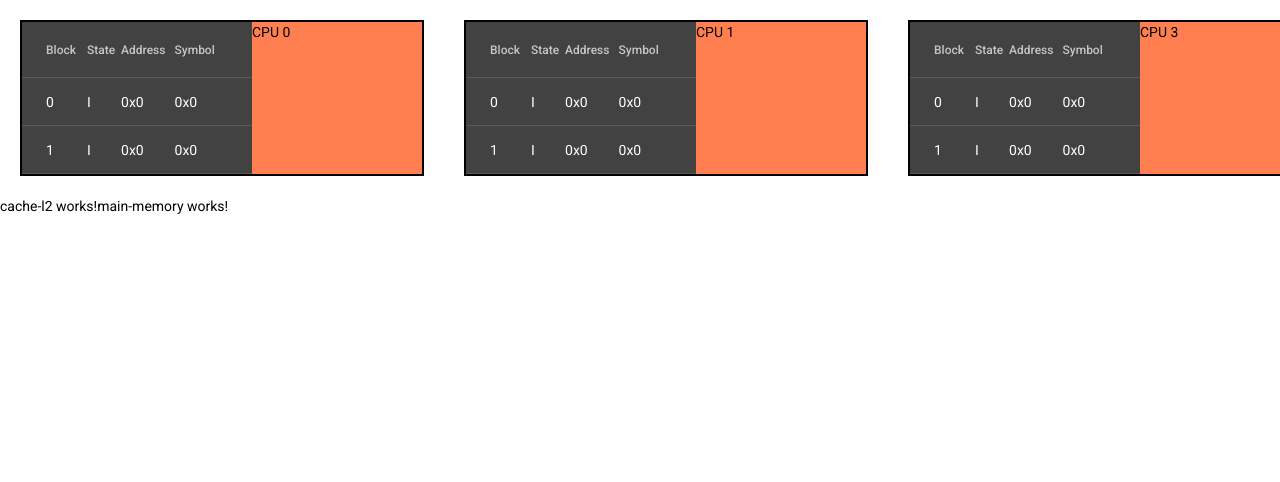
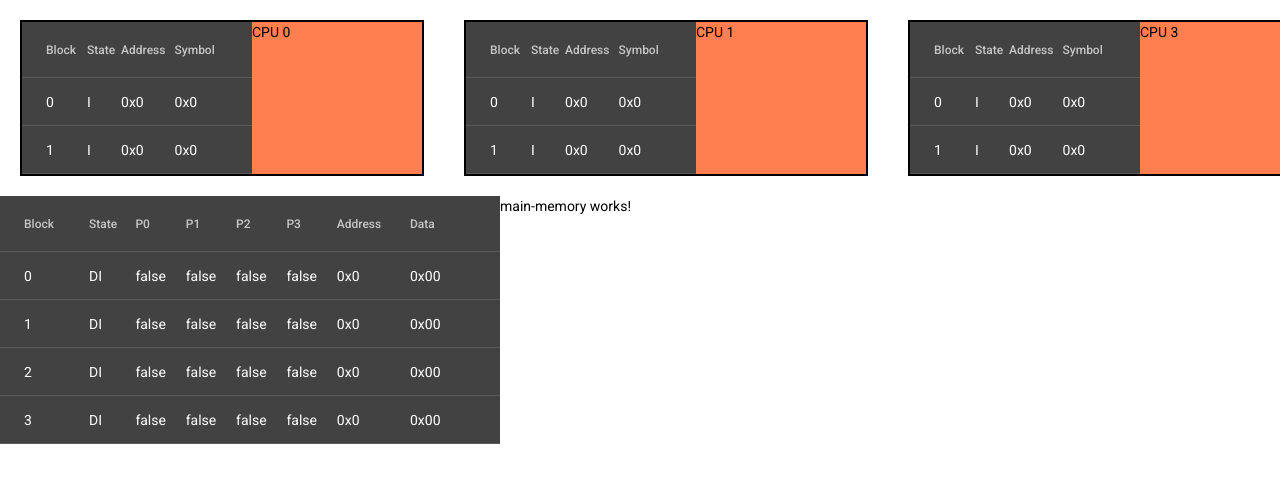
Before and after one commit to junavarro/cache-app, an Angular app: page / in a window 1280 px wide. Shown: the top 482 px of the page. Built offline with nearby package versions, Linux system fonts and the light colour scheme.

Commit message:
se agrega datos para l2

```diff
--- a/src/app/components/cache-l2/cache-l2.component.html
+++ b/src/app/components/cache-l2/cache-l2.component.html
@@ -1 +1,49 @@
-<p>cache-l2 works!</p>
+<table mat-table [dataSource]="source">
+
+    <!--- Note that these columns can be defined in any order.
+          The actual rendered columns are set as a property on the row definition" -->
+
+
+    <ng-container matColumnDef="blockId">
+        <th mat-header-cell *matHeaderCellDef> Block </th>
+        <td mat-cell *matCellDef="let element"> {{element.blockId}} </td>
+    </ng-container>
+
+
+    <ng-container matColumnDef="state">
+        <th mat-header-cell *matHeaderCellDef> State </th>
+        <td mat-cell *matCellDef="let element"> {{element.state}} </td>
+    </ng-container>
+
+    <ng-container matColumnDef="P0">
+        <th mat-header-cell *matHeaderCellDef> P0 </th>
+        <td mat-cell *matCellDef="let element"> {{element.P0 }} </td>
+    </ng-container>
+    <ng-container matColumnDef="P1">
+        <th mat-header-cell *matHeaderCellDef> P1 </th>
+        <td mat-cell *matCellDef="let element"> {{element.P1}} </td>
+    </ng-container>
+    <ng-container matColumnDef="P2">
+        <th mat-header-cell *matHeaderCellDef> P2 </th>
+        <td mat-cell *matCellDef="let element"> {{element.P2}} </td>
+    </ng-container>
+    <ng-container matColumnDef="P3">
+        <th mat-header-cell *matHeaderCellDef> P3 </th>
+        <td mat-cell *matCellDef="let element"> {{element.P3}} </td>
+    </ng-container>
+
+
+    <ng-container matColumnDef="address">
+        <th mat-header-cell *matHeaderCellDef> Address </th>
+        <td mat-cell *matCellDef="let element"> {{element.address}} </td>
+    </ng-container>
+
+
+    <ng-container matColumnDef="data">
+        <th mat-header-cell *matHeaderCellDef> Data </th>
+        <td mat-cell *matCellDef="let element"> {{element.data}} </td>
+    </ng-container>
+
+    <tr mat-header-row *matHeaderRowDef="displayedColumns"></tr>
+    <tr mat-row *matRowDef="let row; columns: displayedColumns;"></tr>
+</table>
--- a/src/app/components/cache-l2/cache-l2.component.scss
+++ b/src/app/components/cache-l2/cache-l2.component.scss
@@ -0,0 +1,3 @@
+table{
+    width: 500px;
+}
--- a/src/app/components/cache-l2/cache-l2.component.ts
+++ b/src/app/components/cache-l2/cache-l2.component.ts
@@ -1,4 +1,6 @@
 import { Component, OnInit } from '@angular/core';
+import InitData from 'src/app/data/initData';
+import { CacheL2Block } from 'src/app/models/Models';
 
 @Component({
   selector: 'app-cache-l2',
@@ -6,8 +8,15 @@ import { Component, OnInit } from '@angular/core';
   styleUrls: ['./cache-l2.component.scss']
 })
 export class CacheL2Component implements OnInit {
+  initData = InitData;
+  source: (CacheL2Block & {P0: boolean,P1: boolean, P2: boolean, P3: boolean})[] = [];
+  displayedColumns: string[] = ['blockId', 'state', 'P0', 'P1', 'P2', 'P3', 'address', 'data'];
 
-  constructor() { }
+  constructor() {
+    this.source = this.initData.CacheL2.blocks.map(block => {
+      return { ...block ,P0: block.list[0], P1: block.list[1], P2: block.list[2], P3: block.list[3]}
+    })
+  }
 
   ngOnInit(): void {
   }
```
